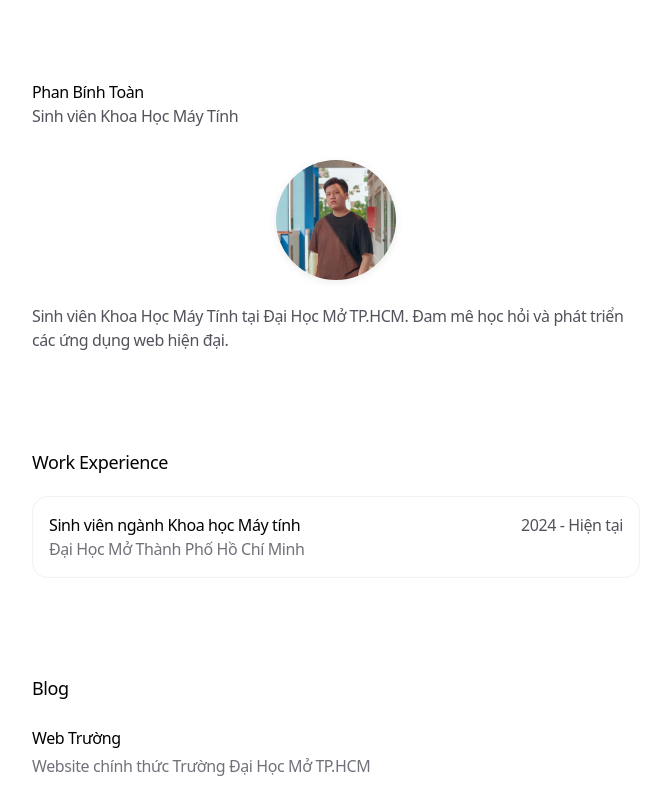
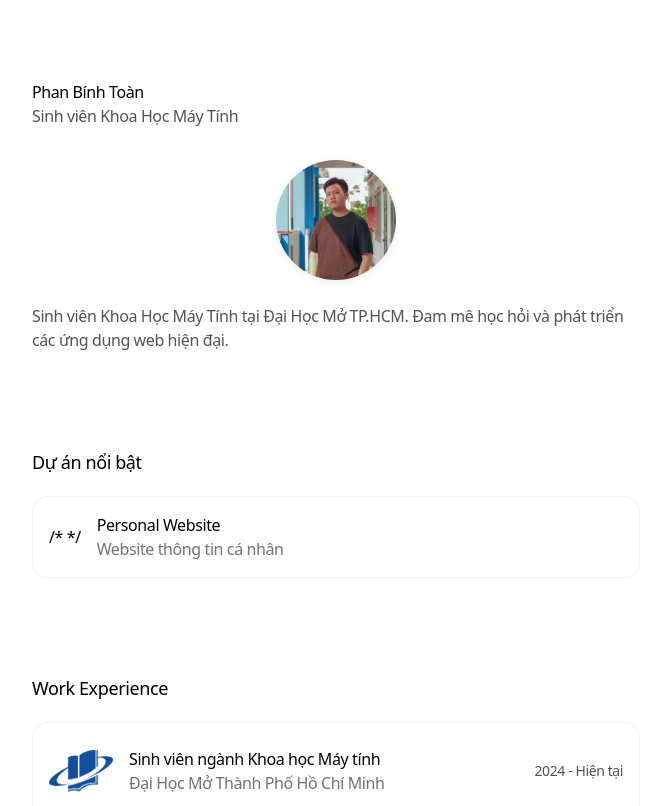
Before and after one commit to ToanPhandev/Personal-website, a Next.js app: page / in a window 1280 px wide. Shown: the top 806 px of the page, without its empty margins (304-975 px from the left). Built offline with nearby package versions, Linux system fonts and the light colour scheme.

Commit message:
Thêm hình ảnh SELECTED_POST và  xóa footed

```diff
--- a/app/data.ts
+++ b/app/data.ts
@@ -4,7 +4,8 @@ type SelectedPost = {
   title: string
   description: string
   link: string
-  id: string
+  id: string,
+//  image?: string
 }
 
 type WorkExperience = {
@@ -13,14 +14,16 @@ type WorkExperience = {
   start: string
   end: string
   link: string
-  id: string
+  id: string,
+  image?: string
 }
 
 type BlogPost = {
   title: string
   description: string
   link: string
-  uid: string
+  id: string,
+  image?: string
 }
 
 type SocialLink = {
@@ -30,10 +33,11 @@ type SocialLink = {
 
 export const SELECTED_POST: SelectedPost[] = [
   {
-    title: 'Web Khoa',
-    description: 'Website Khoa Công Nghệ Thông Tin Đại Học Mở TP.HCM.',
-    link: 'http://it.ou.edu.vn/',
+    title: 'Personal Website',
+    description: 'Website thông tin cá nhân',
+    link: 'personal-website-five-mu-83.vercel.app',
     id: 'selected-post-1',
+   // image: '/ou-logo.png',
   },
   // Bạn có thể thêm các dự án hoặc bài viết nổi bật khác ở đây
 ]
@@ -46,6 +50,7 @@ export const WORK_EXPERIENCE: WorkExperience[] = [
     end: 'Hiện tại',
     link: 'https://ou.edu.vn',
     id: '2451012114',
+    image: '/ou-logo.png', // Thêm logo trường hoặc ảnh đại diện
   },
 ]
 
@@ -72,6 +77,7 @@ export const SOCIAL_LINKS: SocialLink[] = [
     label: 'LinkedIn',
     link: 'https://www.linkedin.com/in/toan-phan-a1515935b/',
   },
+
   {
 
     label: 'GitHub',
--- a/app/page.tsx
+++ b/app/page.tsx
@@ -9,6 +9,7 @@ import {
   BLOG_POSTS,
   EMAIL,
   SOCIAL_LINKS,
+  SELECTED_POST,
 } from './data'
 
 const VARIANTS_CONTAINER = {
@@ -86,6 +87,50 @@ export default function Personal() {
         </div>
       </motion.section>
 
+      {SELECTED_POST.length > 0 && (
+        <motion.section
+          variants={VARIANTS_SECTION}
+          transition={TRANSITION_SECTION}
+        >
+          <h3 className="mb-5 text-lg font-medium">Dự án nổi bật</h3>
+          <div className="flex flex-col space-y-2">
+            {SELECTED_POST.map((post) => (
+              <a
+                className="relative overflow-hidden rounded-2xl bg-zinc-300/30 p-[1px] dark:bg-zinc-600/30"
+                href={post.link}
+                target="_blank"
+                rel="noopener noreferrer"
+                key={post.id}
+              >
+                <Spotlight
+                  className="from-zinc-900 via-zinc-800 to-zinc-700 blur-2xl dark:from-zinc-100 dark:via-zinc-200 dark:to-zinc-50"
+                  size={64}
+                />
+                <div className="relative h-full w-full rounded-[15px] bg-white p-4 dark:bg-zinc-950">
+                  <div className="relative flex w-full flex-row items-center gap-4">
+                   /* {post.image && (
+                      <img
+                        src={post.image}
+                        alt={post.title}
+                        className="h-16 w-16 flex-shrink-0 rounded-lg object-contain"
+                      />
+                    )}
+                    */
+                    <div>
+                      <h4 className="font-normal dark:text-zinc-100">
+                        {post.title}
+                      </h4>
+                      <p className="text-zinc-500 dark:text-zinc-400">
+                        {post.description}
+                      </p>
+                    </div>
+                  </div>
+                </div>
+              </a>
+            ))}
+          </div>
+        </motion.section>
+      )}
 
 
       <motion.section
@@ -107,7 +152,15 @@ export default function Personal() {
                 size={64}
               />
               <div className="relative h-full w-full rounded-[15px] bg-white p-4 dark:bg-zinc-950">
-                <div className="relative flex w-full flex-row justify-between">
+                <div className="relative flex w-full flex-row items-center gap-4">
+                  {job.image && (
+                    <img
+                      src={job.image}
+                      alt={job.school}
+                      className="h-16 w-16 flex-shrink-0 rounded-lg object-contain"
+                    />
+                  )}
+                  <div className="flex flex-1 flex-row items-center justify-between">
                     <div>
                       <h4 className="font-normal dark:text-zinc-100">
                         {job.title}
@@ -116,9 +169,10 @@ export default function Personal() {
                         {job.school}
                       </p>
                     </div>
-                  <p className="text-zinc-600 dark:text-zinc-400">
+                    <p className="flex-shrink-0 text-right text-sm text-zinc-600 dark:text-zinc-400">
                       {job.start} - {job.end}
                     </p>
+                  </div>
                 </div>
               </div>
             </a>
@@ -144,10 +198,10 @@ export default function Personal() {
             >
               {BLOG_POSTS.map((post) => (
                 <Link
-                  key={post.uid}
+                  key={post.id}
                   className="-mx-3 rounded-xl px-3 py-3"
                   href={post.link}
-                  data-id={post.uid}
+                  data-id={post.id}
                 >
                   <div className="flex flex-col space-y-1">
                     <h4 className="font-normal dark:text-zinc-100">
```
Also changed, not shown: app/footer.tsx (+8 -1 lines), public/ou-logo.png (added). Lines whose indentation alone changed are shown as unchanged.
